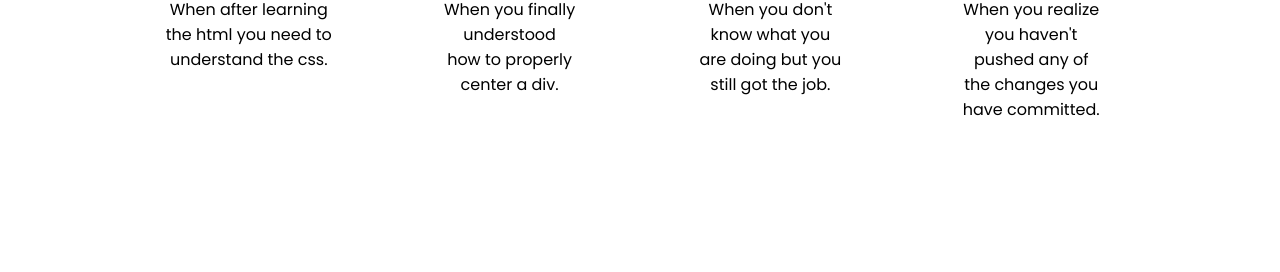
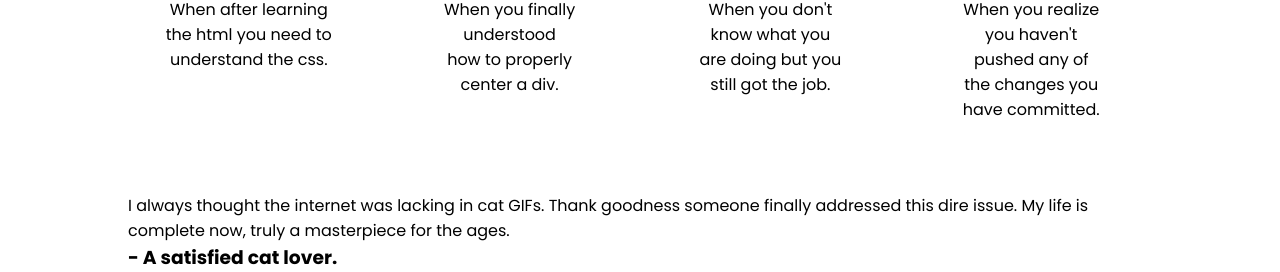
Before and after one commit to n3k1ng/landing-page, a plain HTML site: page index.html in a window 1280 px wide. Shown: the part 1207-1479 px from the top of the page. Before the commit the page ends 1400 px from the top, so only its background shows below. Drawn offline with Linux system fonts and the light colour scheme.

Commit message:
Add testimonial section and description

```diff
--- a/index.html
+++ b/index.html
@@ -39,7 +39,7 @@
     </section>
 
     <section class="showcase-section">
-        <h1>cats are awesome.</h1>
+        <h2>cats are awesome.</h2>
         <p>Who needs productivity when you can have a whole repertoire of virtual purring? But wait, there's more! We've also included incredibly helpful descriptions:</p>
 
         <div class="card-container">
@@ -65,5 +65,10 @@
         </div>
     </section>
 
+    <section class="testimonia-section">
+        <p>I always thought the internet was lacking in cat GIFs. Thank goodness someone finally addressed this dire issue. My life is complete now, truly a masterpiece for the ages.</p>
+        <h3>- A satisfied cat lover.</h3>
+    </section>
+
 </body>
 </html>
```
